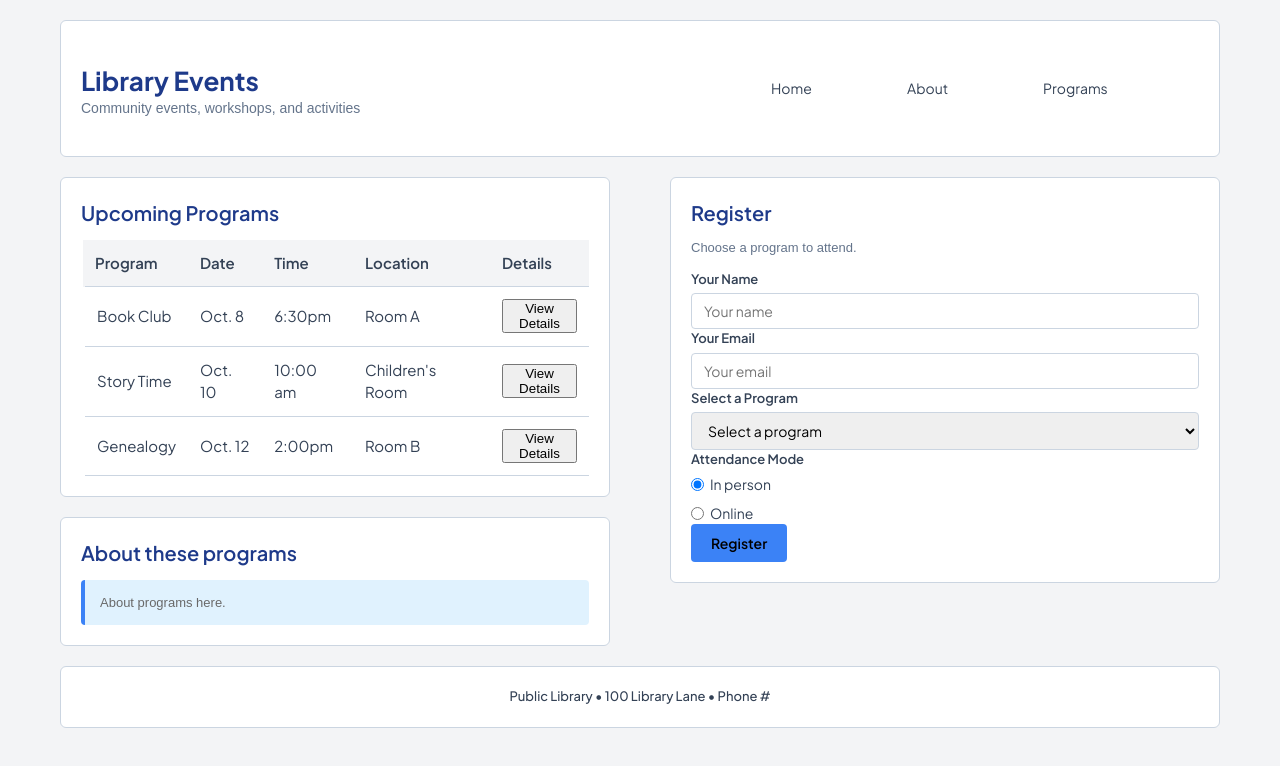
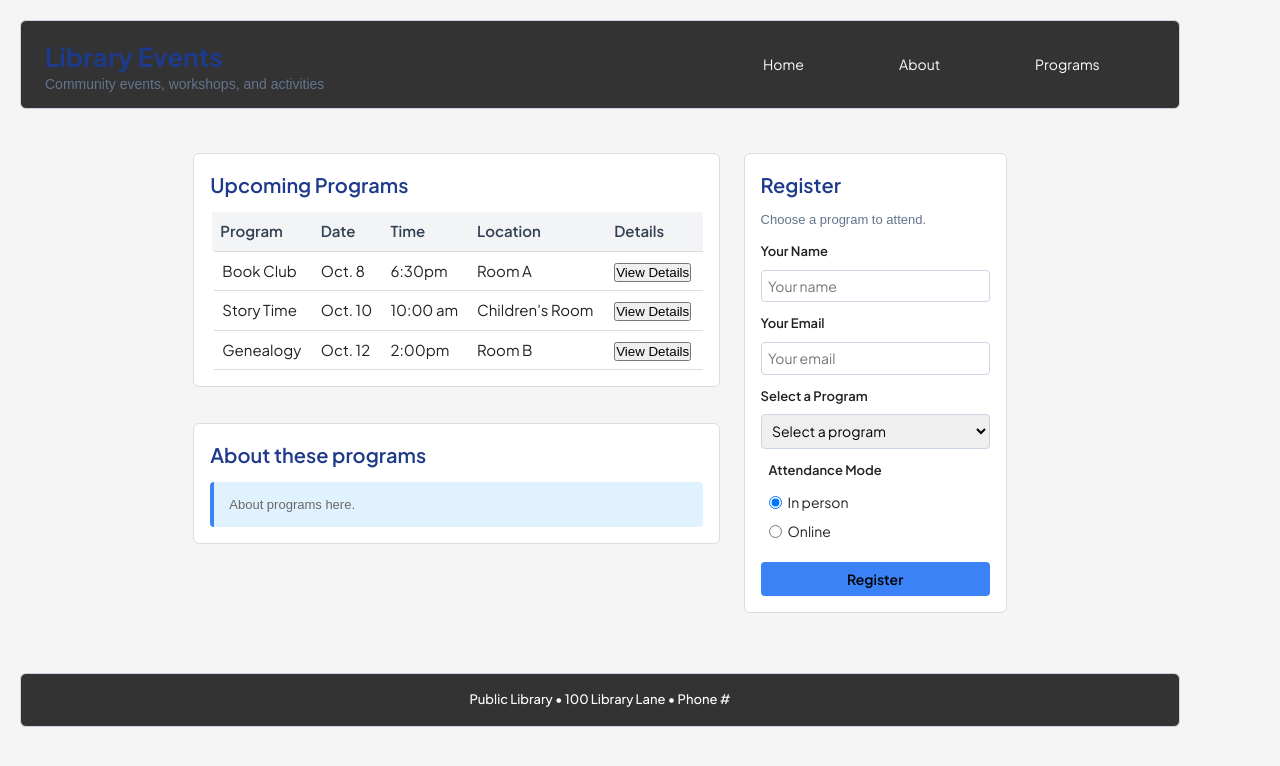
Before and after one commit to angelinakasiyan-byte/inf-253--demos--fall-2026, a plain HTML site: page exercise-12.html in a window 1280 px wide. Drawn offline with Linux system fonts and the light colour scheme.

Commit message:
add chnages

```diff
--- a/style.css
+++ b/style.css
@@ -355,3 +355,121 @@ h2 {
   font-size: 14px;
   color: #1e3a8a;
 }
+* {
+    box-sizing: border-box;
+}
+
+body {
+    font-family: 'Plus Jakarta Sans', sans-serif;
+    margin: 0;
+    background: #f5f5f5;
+    color: #222;
+}
+
+/* Header */
+.site-header {
+    background: #333;
+    color: #fff;
+    padding: 1rem 1.5rem;
+    display: flex;
+    justify-content: space-between;
+    align-items: center;
+}
+
+.site-header h1,
+.site-header p {
+    margin: 0;
+}
+
+.nav-box ul {
+    list-style: none;
+    display: flex;
+    gap: 1rem;
+    margin: 0;
+    padding: 0;
+}
+
+.nav-box a {
+    color: #fff;
+    text-decoration: none;
+}
+
+/* Confirmation Message */
+.confirmation-box {
+    max-width: 960px;
+    margin: 1rem auto;
+    padding: 0.75rem;
+    background: #dff0d8;
+    border: 1px solid #b2dba1;
+}
+
+/* Main Layout */
+.main-layout-wrapper {
+    max-width: 960px;
+    margin: 1.5rem auto;
+    padding: 0 1rem;
+    display: flex;
+    gap: 1.5rem;
+}
+
+.content-column {
+    flex: 2;
+}
+
+.sidebar-column {
+    flex: 1;
+}
+
+.layout-card {
+    background: #fff;
+    border: 1px solid #ddd;
+    padding: 1rem;
+    margin-bottom: 1rem;
+}
+
+/* Table */
+#library-name {
+    width: 100%;
+    border-collapse: collapse;
+    text-align: left;
+}
+
+#library-name th,
+#library-name td {
+    padding: 0.5rem;
+    border-bottom: 1px solid #ddd;
+}
+
+/* Form */
+.form-group {
+    margin-bottom: 0.75rem;
+}
+
+.form-group label {
+    display: block;
+    margin-bottom: 0.25rem;
+}
+
+.form-control {
+    width: 100%;
+    padding: 0.4rem;
+}
+
+.radio-fieldset {
+    margin-bottom: 0.75rem;
+    padding: 0.5rem;
+}
+
+.submit-button {
+    width: 100%;
+    padding: 0.5rem;
+    cursor: pointer;
+}
+
+/* Footer */
+.site-footer {
+    text-align: center;
+    padding: 1rem;
+    background: #333;
+    color: #fff;
+}
```
Also changed, not shown: exercise-13.html (added, +149 -0 lines).
